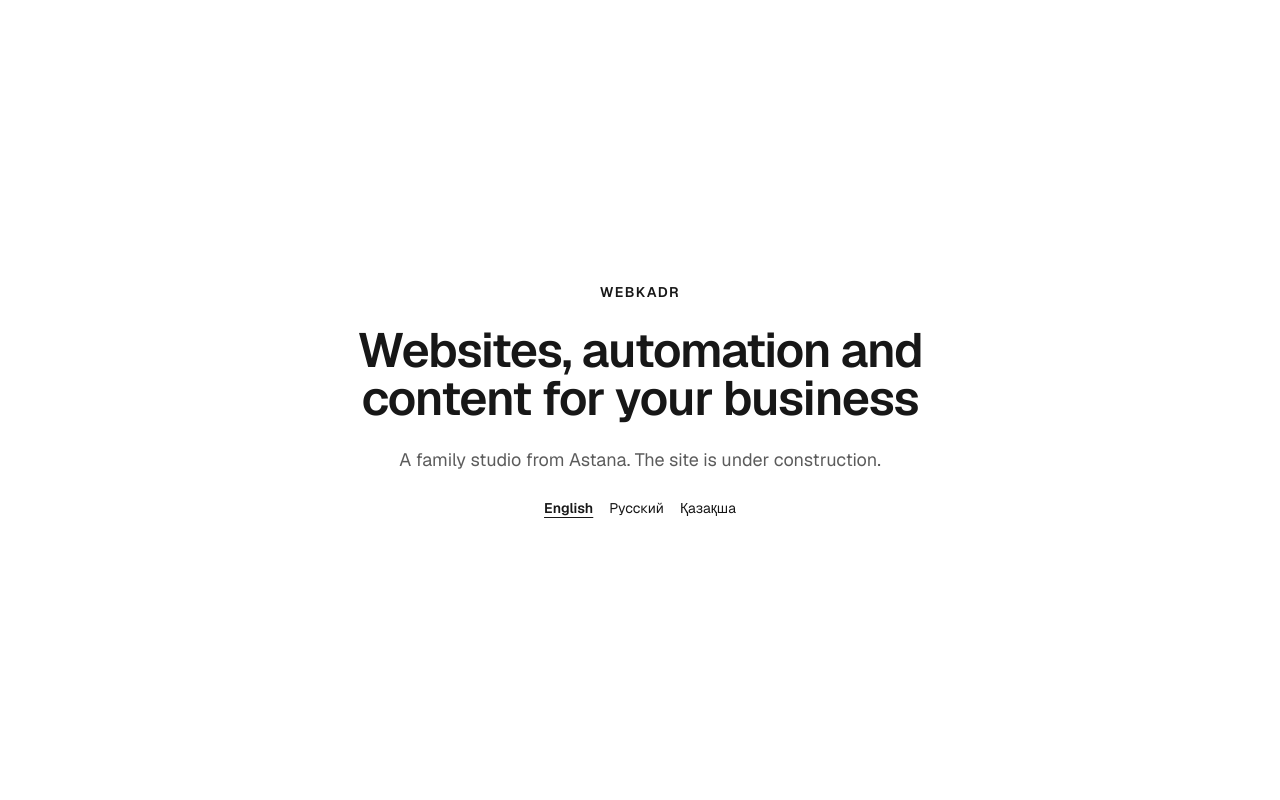
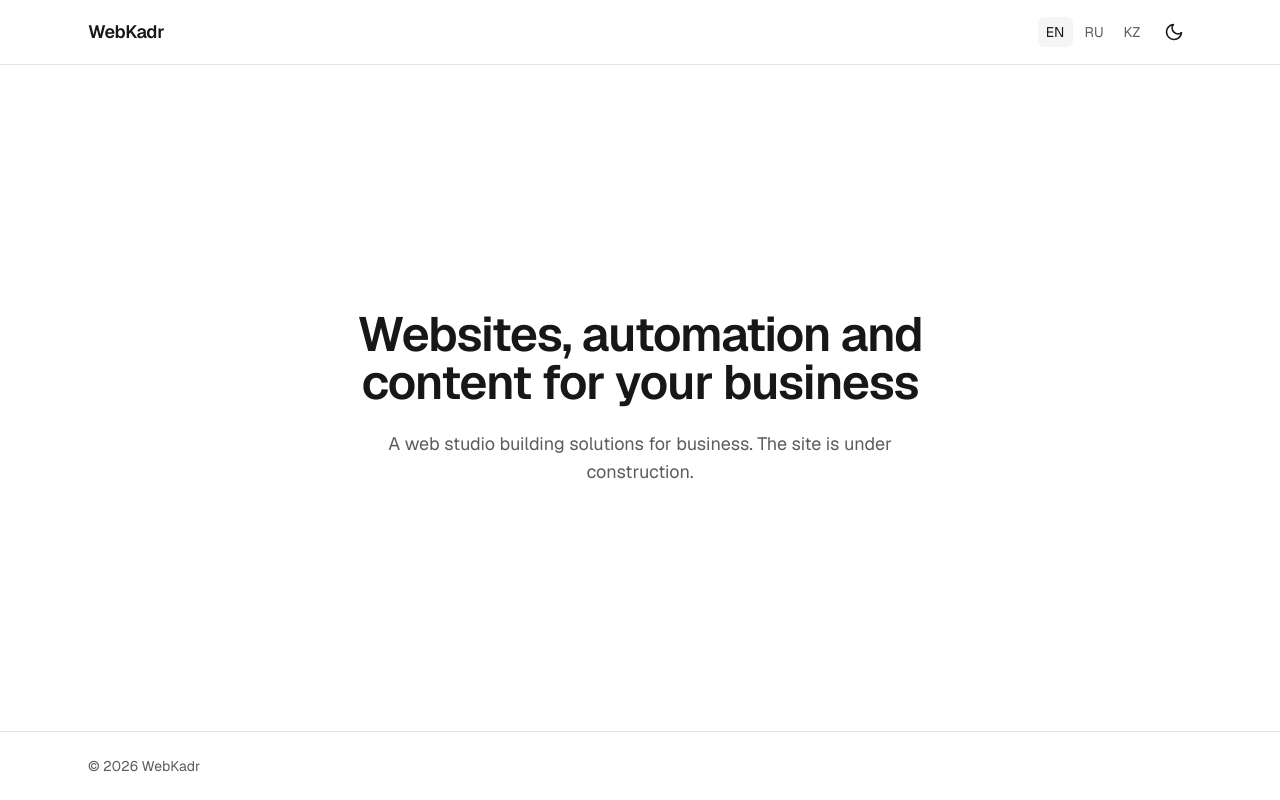
Before and after one commit to czenturion/webkadr, a Next.js app: page /en in a window 1280 px wide. Built offline with nearby package versions, Linux system fonts and the light colour scheme.

Commit message:
feat: добавлены темы, шапка и подвал

```diff
--- a/src/app/[lang]/globals.css
+++ b/src/app/[lang]/globals.css
@@ -1,25 +1,49 @@
 @import "tailwindcss";
 
+@custom-variant dark (&:where([data-theme="dark"], [data-theme="dark"] *));
+
 :root {
+  color-scheme: light;
   --background: #ffffff;
+  --surface: #f5f5f5;
   --foreground: #171717;
+  --muted: #5c5c5c;
+  --border: #e5e5e5;
+  --accent: #171717;
+  --accent-foreground: #ffffff;
+}
+
+[data-theme="dark"] {
+  color-scheme: dark;
+  --background: #0a0a0a;
+  --surface: #171717;
+  --foreground: #ededed;
+  --muted: #a1a1a1;
+  --border: #2e2e2e;
+  --accent: #ededed;
+  --accent-foreground: #0a0a0a;
 }
 
 @theme inline {
+  --color-*: initial;
   --color-background: var(--background);
+  --color-surface: var(--surface);
   --color-foreground: var(--foreground);
-  --font-sans: var(--font-geist-sans);
+  --color-muted: var(--muted);
+  --color-border: var(--border);
+  --color-accent: var(--accent);
+  --color-accent-foreground: var(--accent-foreground);
+  --font-sans: var(--font-geist-sans), Arial, Helvetica, sans-serif;
 }
 
-@media (prefers-color-scheme: dark) {
-  :root {
-    --background: #0a0a0a;
-    --foreground: #ededed;
+@layer base {
+  body {
+    background: var(--background);
+    color: var(--foreground);
+  }
+
+  :focus-visible {
+    outline: 2px solid var(--accent);
+    outline-offset: 2px;
   }
 }
-
-body {
-  background: var(--background);
-  color: var(--foreground);
-  font-family: var(--font-sans), Arial, Helvetica, sans-serif;
-}
--- a/src/app/[lang]/layout.tsx
+++ b/src/app/[lang]/layout.tsx
@@ -1,7 +1,10 @@
 import type { Metadata } from "next";
 import { Geist } from "next/font/google";
+import { Footer } from "@/components/Footer";
+import { Header } from "@/components/Header";
 import { getDictionary } from "@/i18n/getDictionary";
 import { htmlLang, locales, parseLocale } from "@/i18n/locales";
+import { ThemeScript } from "@/theme/ThemeScript";
 import "./globals.css";
 
 const geistSans = Geist({
@@ -28,13 +31,22 @@ export default async function RootLayout({
 }: LayoutProps<"/[lang]">) {
   const { lang } = await params;
   const locale = parseLocale(lang);
+  const { header } = getDictionary(locale);
 
   return (
     <html
       lang={htmlLang[locale]}
       className={`${geistSans.variable} h-full antialiased`}
+      suppressHydrationWarning
     >
-      <body className="flex min-h-full flex-col">{children}</body>
+      <head>
+        <ThemeScript />
+      </head>
+      <body className="flex min-h-full flex-col">
+        <Header locale={locale} dictionary={header} />
+        {children}
+        <Footer />
+      </body>
     </html>
   );
 }
--- a/src/app/[lang]/page.tsx
+++ b/src/app/[lang]/page.tsx
@@ -1,31 +1,16 @@
-import Link from "next/link";
 import { getDictionary } from "@/i18n/getDictionary";
-import { localeNames, locales, parseLocale } from "@/i18n/locales";
+import { parseLocale } from "@/i18n/locales";
 
 export default async function Home({ params }: PageProps<"/[lang]">) {
   const { lang } = await params;
-  const currentLocale = parseLocale(lang);
-  const { hero } = getDictionary(currentLocale);
+  const { hero } = getDictionary(parseLocale(lang));
 
   return (
     <main className="flex flex-1 flex-col items-center justify-center gap-6 px-6 text-center">
-      <p className="text-sm font-semibold tracking-widest uppercase">WebKadr</p>
       <h1 className="max-w-2xl text-4xl font-semibold tracking-tight sm:text-5xl">
         {hero.title}
       </h1>
-      <p className="max-w-xl text-lg opacity-70">{hero.subtitle}</p>
-      <nav className="flex gap-4 text-sm">
-        {locales.map((locale) => (
-          <Link
-            key={locale}
-            href={`/${locale}/`}
-            aria-current={locale === currentLocale ? "page" : undefined}
-            className="underline-offset-4 hover:underline aria-[current=page]:font-semibold aria-[current=page]:underline"
-          >
-            {localeNames[locale]}
-          </Link>
-        ))}
-      </nav>
+      <p className="max-w-xl text-lg text-muted">{hero.subtitle}</p>
     </main>
   );
 }
--- /dev/null
+++ b/src/components/Footer.tsx
@@ -0,0 +1,9 @@
+export function Footer() {
+  return (
+    <footer className="border-t border-border">
+      <div className="mx-auto w-full max-w-6xl px-6 py-6 text-sm text-muted">
+        <p>© {new Date().getFullYear()} WebKadr</p>
+      </div>
+    </footer>
+  );
+}
--- /dev/null
+++ b/src/components/Header.tsx
@@ -0,0 +1,30 @@
+import Link from "next/link";
+import type { Dictionary } from "@/i18n/dictionaries/en";
+import type { Locale } from "@/i18n/locales";
+import { LanguageSwitcher } from "./LanguageSwitcher";
+import { ThemeToggle } from "./ThemeToggle";
+
+export function Header({
+  locale,
+  dictionary,
+}: {
+  locale: Locale;
+  dictionary: Dictionary["header"];
+}) {
+  return (
+    <header className="border-b border-border">
+      <div className="mx-auto flex h-16 w-full max-w-6xl items-center justify-between gap-4 px-6">
+        <Link
+          href={`/${locale}/`}
+          className="text-lg font-semibold tracking-tight"
+        >
+          WebKadr
+        </Link>
+        <div className="flex items-center gap-2">
+          <LanguageSwitcher current={locale} label={dictionary.language} />
+          <ThemeToggle label={dictionary.theme} />
+        </div>
+      </div>
+    </header>
+  );
+}
--- /dev/null
+++ b/src/components/LanguageSwitcher.tsx
@@ -0,0 +1,31 @@
+import Link from "next/link";
+import { htmlLang, localeNames, locales, type Locale } from "@/i18n/locales";
+
+export function LanguageSwitcher({
+  current,
+  label,
+}: {
+  current: Locale;
+  label: string;
+}) {
+  return (
+    <nav aria-label={label}>
+      <ul className="flex gap-1 text-sm">
+        {locales.map((locale) => (
+          <li key={locale}>
+            <Link
+              href={`/${locale}/`}
+              hrefLang={htmlLang[locale]}
+              lang={htmlLang[locale]}
+              title={localeNames[locale]}
+              aria-current={locale === current ? "page" : undefined}
+              className="rounded-md px-2 py-1.5 text-muted uppercase hover:text-foreground aria-[current=page]:bg-surface aria-[current=page]:text-foreground"
+            >
+              {locale}
+            </Link>
+          </li>
+        ))}
+      </ul>
+    </nav>
+  );
+}
--- /dev/null
+++ b/src/components/ThemeToggle.tsx
@@ -0,0 +1,48 @@
+"use client";
+
+import { themeStorageKey } from "@/theme/theme";
+
+const toggleTheme = () => {
+  const root = document.documentElement;
+  const next = root.dataset.theme === "dark" ? "light" : "dark";
+
+  root.dataset.theme = next;
+
+  try {
+    localStorage.setItem(themeStorageKey, next);
+  } catch {
+    return;
+  }
+};
+
+export function ThemeToggle({ label }: { label: string }) {
+  return (
+    <button
+      type="button"
+      onClick={toggleTheme}
+      aria-label={label}
+      title={label}
+      className="flex size-9 cursor-pointer items-center justify-center rounded-full hover:bg-surface"
+    >
+      <svg
+        viewBox="0 0 24 24"
+        fill="none"
+        stroke="currentColor"
+        strokeWidth="2"
+        strokeLinecap="round"
+        strokeLinejoin="round"
+        aria-hidden="true"
+        className="size-5"
+      >
+        <path
+          className="dark:hidden"
+          d="M21 12.8A9 9 0 1 1 11.2 3a7 7 0 0 0 9.8 9.8z"
+        />
+        <g className="hidden dark:inline">
+          <circle cx="12" cy="12" r="4" />
+          <path d="M12 2v2M12 20v2M4.9 4.9l1.4 1.4M17.7 17.7l1.4 1.4M2 12h2M20 12h2M4.9 19.1l1.4-1.4M17.7 6.3l1.4-1.4" />
+        </g>
+      </svg>
+    </button>
+  );
+}
--- a/src/i18n/dictionaries/en.ts
+++ b/src/i18n/dictionaries/en.ts
@@ -2,11 +2,16 @@ const en = {
   meta: {
     title: "WebKadr — websites, automation and content for business",
     description:
-      "Family studio from Astana. We build websites and online stores, automate requests and routine work with Telegram bots, and shoot video for social media.",
+      "Web studio. We build websites and online stores, automate requests and routine work with Telegram bots, and shoot video for social media.",
+  },
+  header: {
+    language: "Language",
+    theme: "Switch theme",
   },
   hero: {
     title: "Websites, automation and content for your business",
-    subtitle: "A family studio from Astana. The site is under construction.",
+    subtitle:
+      "A web studio building solutions for business. The site is under construction.",
   },
 };
 
--- a/src/i18n/dictionaries/kz.ts
+++ b/src/i18n/dictionaries/kz.ts
@@ -4,11 +4,16 @@ const kz: Dictionary = {
   meta: {
     title: "WebKadr — бизнеске арналған сайттар, автоматтандыру және контент",
     description:
-      "Астанадағы отбасылық студия. Сайттар мен интернет-дүкендер жасаймыз, өтінімдер мен күнделікті жұмысты Telegram-боттар арқылы автоматтандырамыз, әлеуметтік желілерге видео түсіреміз.",
+      "Веб-студия. Сайттар мен интернет-дүкендер жасаймыз, өтінімдер мен күнделікті жұмысты Telegram-боттар арқылы автоматтандырамыз, әлеуметтік желілерге видео түсіреміз.",
+  },
+  header: {
+    language: "Тіл",
+    theme: "Тақырыпты ауыстыру",
   },
   hero: {
     title: "Бизнесіңізге арналған сайттар, автоматтандыру және контент",
-    subtitle: "Астанадағы отбасылық студия. Сайт әзірленуде.",
+    subtitle:
+      "Бизнеске арналған шешімдер әзірлейтін веб-студия. Сайт әзірленуде.",
   },
 };
 
--- a/src/i18n/dictionaries/ru.ts
+++ b/src/i18n/dictionaries/ru.ts
@@ -4,11 +4,15 @@ const ru: Dictionary = {
   meta: {
     title: "WebKadr — сайты, автоматизация и контент для бизнеса",
     description:
-      "Семейная студия из Астаны. Делаем сайты и интернет-магазины, автоматизируем заявки и рутину с помощью Telegram-ботов, снимаем видео для соцсетей.",
+      "Веб-студия. Делаем сайты и интернет-магазины, автоматизируем заявки и рутину с помощью Telegram-ботов, снимаем видео для соцсетей.",
+  },
+  header: {
+    language: "Язык",
+    theme: "Сменить тему",
   },
   hero: {
     title: "Сайты, автоматизация и контент для вашего бизнеса",
-    subtitle: "Семейная студия из Астаны. Сайт в разработке.",
+    subtitle: "Веб-студия решений для бизнеса. Сайт в разработке.",
   },
 };
 
--- /dev/null
+++ b/src/theme/ThemeScript.tsx
@@ -0,0 +1,16 @@
+"use client";
+
+import { useLayoutEffect } from "react";
+import { applyTheme, themeInitScript } from "./theme";
+
+export function ThemeScript() {
+  useLayoutEffect(applyTheme, []);
+
+  return (
+    <script
+      type={typeof window === "undefined" ? "text/javascript" : "text/plain"}
+      suppressHydrationWarning
+      dangerouslySetInnerHTML={{ __html: themeInitScript }}
+    />
+  );
+}
--- /dev/null
+++ b/src/theme/theme.ts
@@ -0,0 +1,21 @@
+export const themeStorageKey = "theme";
+
+export const themeInitScript = `(function(){try{var t=localStorage.getItem("${themeStorageKey}");if(t!=="light"&&t!=="dark")t=matchMedia("(prefers-color-scheme: dark)").matches?"dark":"light";document.documentElement.dataset.theme=t}catch(e){}})()`;
+
+const readStoredTheme = () => {
+  try {
+    const stored = localStorage.getItem(themeStorageKey);
+
+    return stored === "light" || stored === "dark" ? stored : null;
+  } catch {
+    return null;
+  }
+};
+
+export const applyTheme = () => {
+  const system = matchMedia("(prefers-color-scheme: dark)").matches
+    ? "dark"
+    : "light";
+
+  document.documentElement.dataset.theme = readStoredTheme() ?? system;
+};
```
